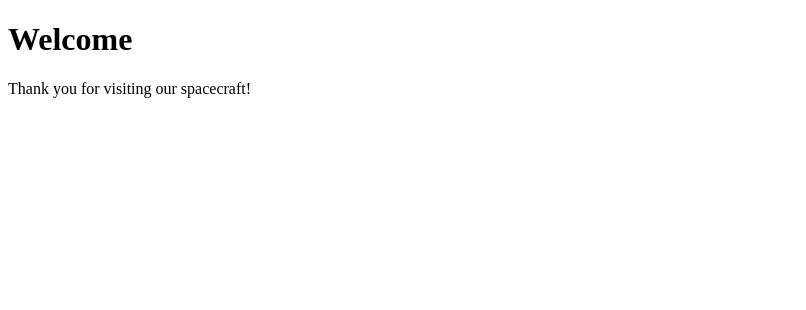
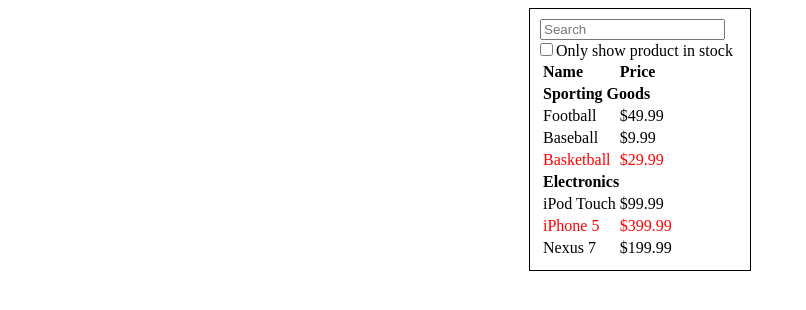
Before and after one commit to panswer/following_react_basic_concepts, a React (Create React App) app: page / in a window 1280 px wide. Shown: the top 310 px of the page, without its empty margins (0-806 px from the left). Built offline with nearby package versions, Linux system fonts and the light colour scheme.

Commit message:
buscardor en lista de productos

```diff
--- /dev/null
+++ b/src/components/class/FilterTableProductTable.jsx
@@ -0,0 +1,67 @@
+import { Component } from "react";
+
+import './styles/FilterTableProductTable.css';
+
+import SearchBar from "./FilterTableProductTable/SearchBar";
+import ProductTable from "./FilterTableProductTable/ProductTable";
+
+import storage from "../../data/shoping/list.json";
+
+class FilterTablePruductTable extends Component{
+    constructor(props){
+        super(props);
+
+        this.state={
+            search:'',
+            onlyStock:false
+        };
+
+        this.handleChangeSearch=this.handleChangeSearch.bind(this);
+    }
+    handleChangeSearch(e){
+        if(e.target.type==='checkbox'){
+            this.setState(state=>{
+                state.onlyStock=!state.onlyStock;
+                return state;
+            });
+        }else if(e.target.type==='text'){
+            this.setState({
+                search:e.target.value
+            });
+        }
+    }
+
+    render (){
+        const newList=storage
+                        .filter(item=>{
+                            if(this.state.onlyStock){
+                                return item.stocked;
+                            }else{
+                                return true;
+                            }
+                        })
+                        .filter(item=>new RegExp(this.state.search,'i').test(item.name));
+        return(
+            <div className="FilterTableProductTable">
+                <SearchBar
+                    onHandleChangeSearch={this.handleChangeSearch}
+                    search={this.state.search}
+                    onlyStock={this.state.onlyStock}
+                />
+                <table>
+                    <thead>
+                        <tr>
+                            <th>Name</th>
+                            <th>Price</th>
+                        </tr>
+                    </thead>
+                    <tbody>
+                        <ProductTable list={newList} />
+                    </tbody>
+                </table>
+            </div>
+        );
+    }
+}
+
+export default FilterTablePruductTable;
--- /dev/null
+++ b/src/components/class/FilterTableProductTable/ProductTable.jsx
@@ -0,0 +1,82 @@
+import React from "react";
+
+function ProductRow(props={
+    products:[{
+        name:'',
+        price:'',
+        stocked:true
+    }]
+}) {
+    return (
+        props.products.map((product,index)=>(
+            <tr className={product.stocked?'stocked-true':'stocked-false'} key={index}>
+                <td>
+                    {product.name}
+                </td>
+                <td>
+                    {product.price}
+                </td>
+            </tr>
+        ))
+    );
+}
+
+function ProductCategoryRow(props={
+    category:''
+}) {
+    return (
+        <tr key={props.category}>
+            <th colSpan='2'>
+                {props.category}
+            </th>
+        </tr>
+    );
+}
+
+function ProductCategory(props={
+    category:'',
+    products:[]
+}) {
+    return (
+        <>
+            <ProductCategoryRow category={props.category} />
+            <ProductRow products={props.products} />
+        </>
+    );
+}
+
+function ProductTable(props={
+    list:[{
+        category:'',
+        price:'',
+        name:'',
+        stocked:true
+    }]
+}) {
+    let list = {};
+
+    props.list.forEach(products=>{
+        if(list[products.category] instanceof Array){
+            list[products.category].push({
+                name:products.name,
+                price:products.price,
+                stocked:products.stocked
+            });
+        }else{
+            list[products.category]=[{
+                name:products.name,
+                price:products.price,
+                stocked:products.stocked
+            }];
+        }
+    });
+
+    let send=[];
+    for(let category in list){
+        send.push(<ProductCategory category={category} products={list[category]} key={category} />);
+    }
+
+    return send.map(item=>item);
+}
+
+export default ProductTable;
--- /dev/null
+++ b/src/components/class/FilterTableProductTable/SearchBar.jsx
@@ -0,0 +1,29 @@
+import React from "react";
+
+function SearchBar(props) {
+
+    return (
+        <form>
+            <label>
+                <input
+                    type="text"
+                    placeholder='Search'
+                    value={props.search}
+                    onChange={props.onHandleChangeSearch}
+                />
+            </label>
+            <label>
+                <input
+                    type="checkbox"
+                    className='m-l-0'
+                    checked={props.onlyStock}
+                    onChange={props.onHandleChangeSearch}
+                />
+                Only show product in stock
+            </label>
+        </form>
+    );
+
+}
+
+export default SearchBar;
--- /dev/null
+++ b/src/components/class/styles/FilterTableProductTable.css
@@ -0,0 +1,24 @@
+.FilterTableProductTable {
+    width: 200px;
+    border: 1px solid #000;
+    margin-left: auto;
+    margin-right: auto;
+    padding: 10px;
+    text-align: left;
+}
+
+.p-l-0 {
+    padding-left: 0;
+}
+
+.m-l-0 {
+    margin-left: 0;
+}
+
+.stocked-true {
+    color: #000;
+}
+
+.stocked-false {
+    color: red;
+}
--- /dev/null
+++ b/src/data/shoping/list.json
@@ -0,0 +1,37 @@
+[{
+        "category": "Sporting Goods",
+        "price": "$49.99",
+        "stocked": true,
+        "name": "Football"
+    },
+    {
+        "category": "Sporting Goods",
+        "price": "$9.99",
+        "stocked": true,
+        "name": "Baseball"
+    },
+    {
+        "category": "Sporting Goods",
+        "price": "$29.99",
+        "stocked": false,
+        "name": "Basketball"
+    },
+    {
+        "category": "Electronics",
+        "price": "$99.99",
+        "stocked": true,
+        "name": "iPod Touch"
+    },
+    {
+        "category": "Electronics",
+        "price": "$399.99",
+        "stocked": false,
+        "name": "iPhone 5"
+    },
+    {
+        "category": "Electronics",
+        "price": "$199.99",
+        "stocked": true,
+        "name": "Nexus 7"
+    }
+]
--- a/src/index.js
+++ b/src/index.js
@@ -2,10 +2,10 @@
 import React from "react";
 import reportWebVitals from './reportWebVitals';
 
-import WelcomeDialog from "./components/function/WelcomeDialog";
+import FilterTableProductTable from "./components/class/FilterTableProductTable";
 
 ReactDOM.render(
-  <WelcomeDialog />,
+  <FilterTableProductTable />,
   document.getElementById('root')
 );
 
```
